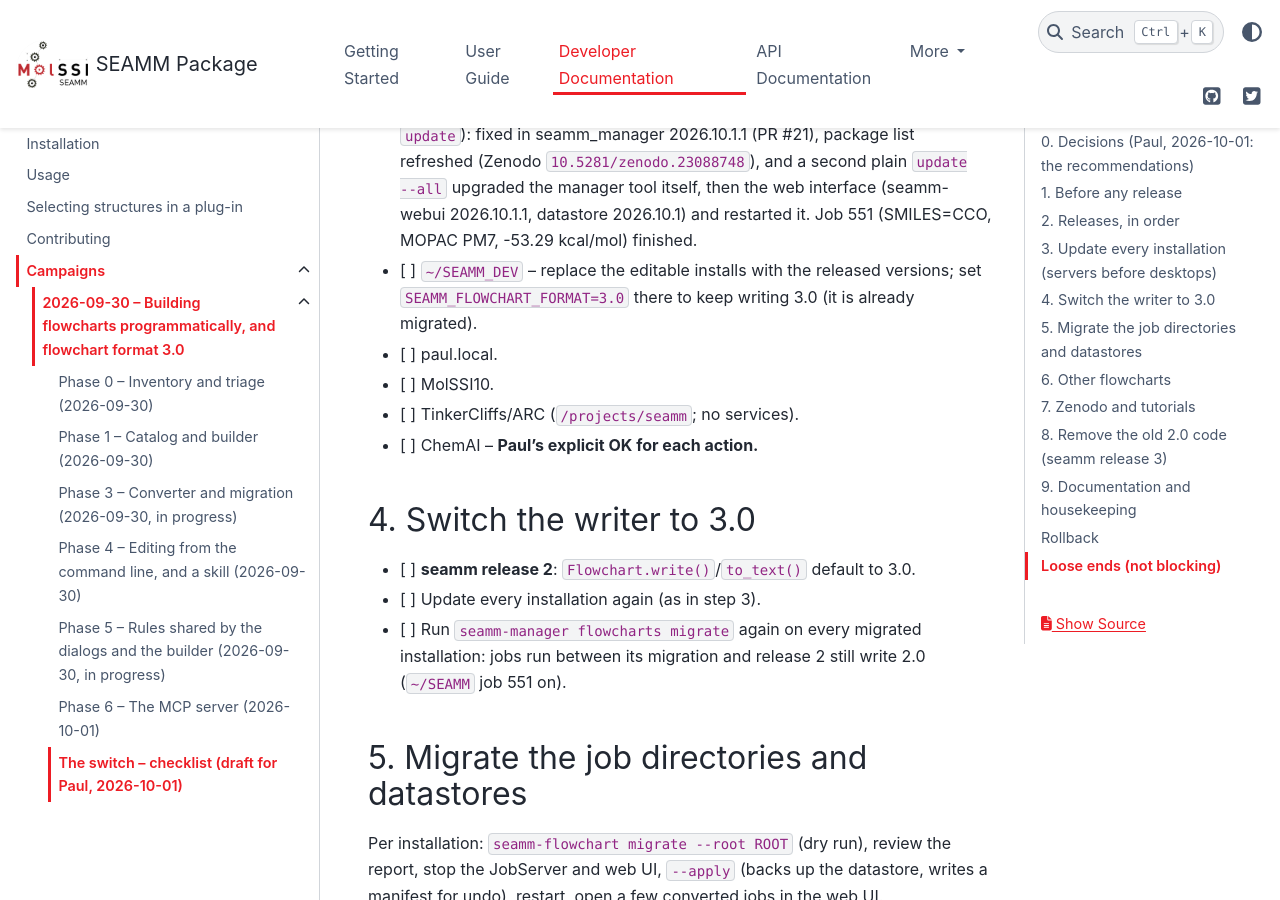
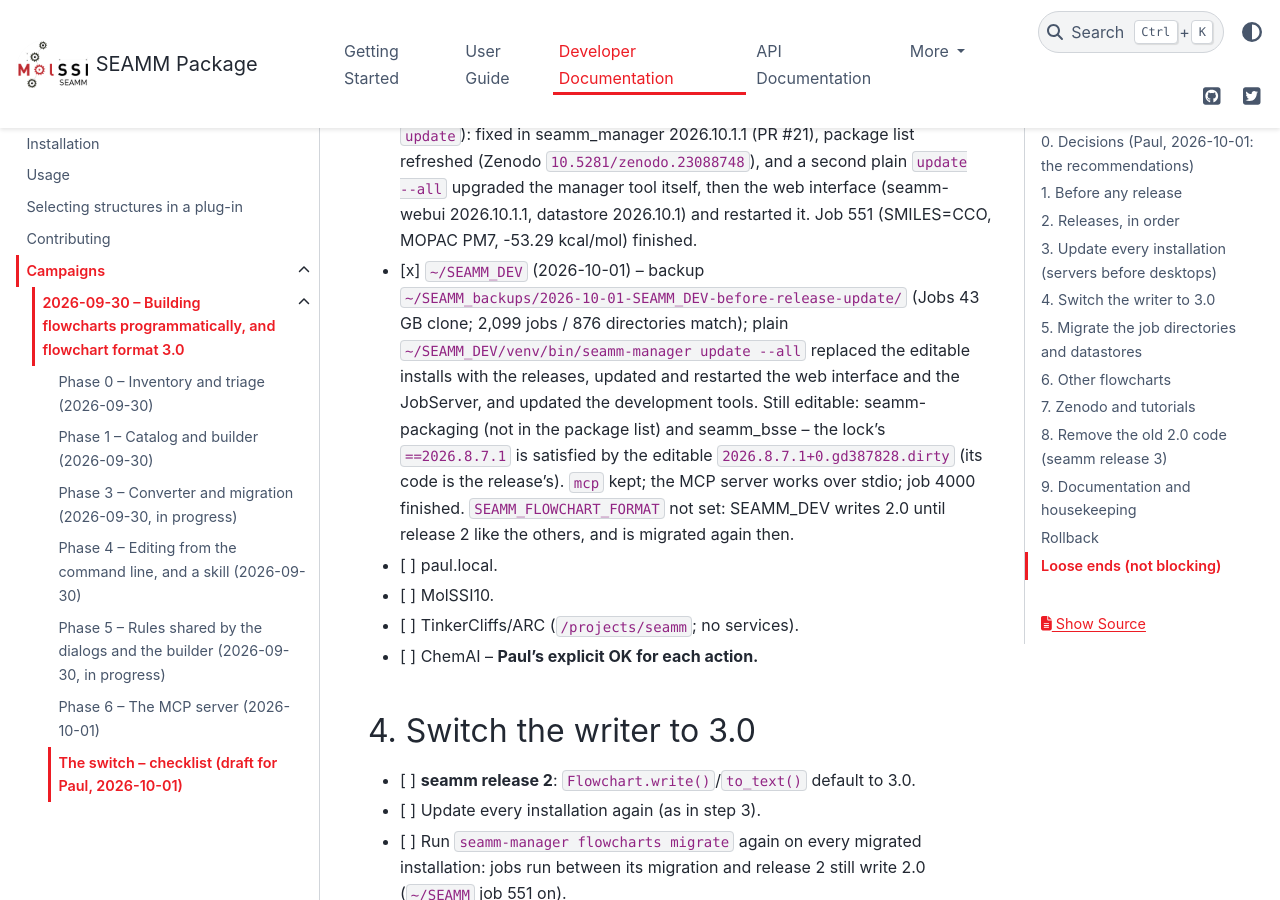
Before and after one commit to molssi-seamm/seamm, a Sphinx documentation site: the page built from docs/developer_guide/campaigns/2026-09-30/NOTES_switch.rst, in a window 1280 px wide and 900 px high, scrolled down 3629 px. Built offline with Sphinx 7.4.7 and the PyData theme 0.15.4, drawn with Linux system fonts in a browser that asks for light colours; pages that are not in the unit, such as notebooks, are missing from menus.

Commit message:
Switch checklist: SEAMM_DEV on the released packages
Co-Authored-By: Claude Opus 5.5 <noreply@anthropic.com>

```diff
--- a/docs/developer_guide/campaigns/2026-09-30/NOTES_switch.rst
+++ b/docs/developer_guide/campaigns/2026-09-30/NOTES_switch.rst
@@ -125,8 +125,15 @@ small test job and check it runs and its flowchart is recorded.
   ``10.5281/zenodo.23088748``), and a second plain ``update --all`` upgraded the manager
   tool itself, then the web interface (seamm-webui 2026.10.1.1, datastore 2026.10.1) and
   restarted it. Job 551 (SMILES=CCO, MOPAC PM7, -53.29 kcal/mol) finished.
-- [ ] ``~/SEAMM_DEV`` -- replace the editable installs with the released versions; set
-  ``SEAMM_FLOWCHART_FORMAT=3.0`` there to keep writing 3.0 (it is already migrated).
+- [x] ``~/SEAMM_DEV`` (2026-10-01) -- backup ``~/SEAMM_backups/2026-10-01-SEAMM_DEV-before-release-update/``
+  (Jobs 43 GB clone; 2,099 jobs / 876 directories match); plain
+  ``~/SEAMM_DEV/venv/bin/seamm-manager update --all`` replaced the editable installs with
+  the releases, updated and restarted the web interface and the JobServer, and updated
+  the development tools. Still editable: seamm-packaging (not in the package list) and
+  seamm_bsse -- the lock's ``==2026.8.7.1`` is satisfied by the editable
+  ``2026.8.7.1+0.gd387828.dirty`` (its code is the release's). ``mcp`` kept; the MCP server
+  works over stdio; job 4000 finished. ``SEAMM_FLOWCHART_FORMAT`` not set: SEAMM_DEV writes
+  2.0 until release 2 like the others, and is migrated again then.
 - [ ] paul.local.
 - [ ] MolSSI10.
 - [ ] TinkerCliffs/ARC (``/projects/seamm``; no services).
```
